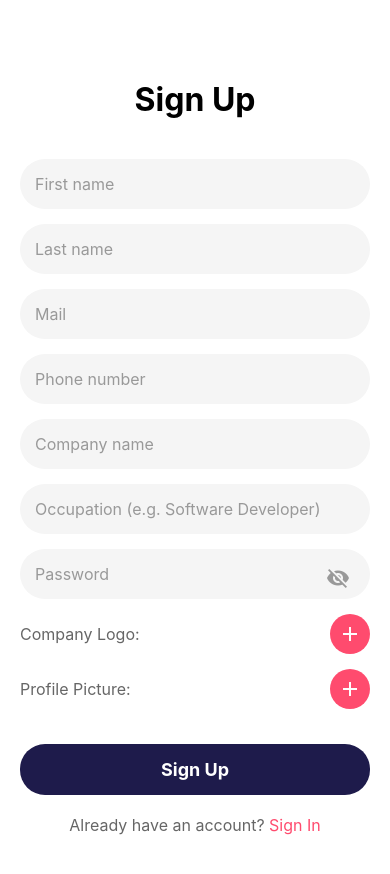
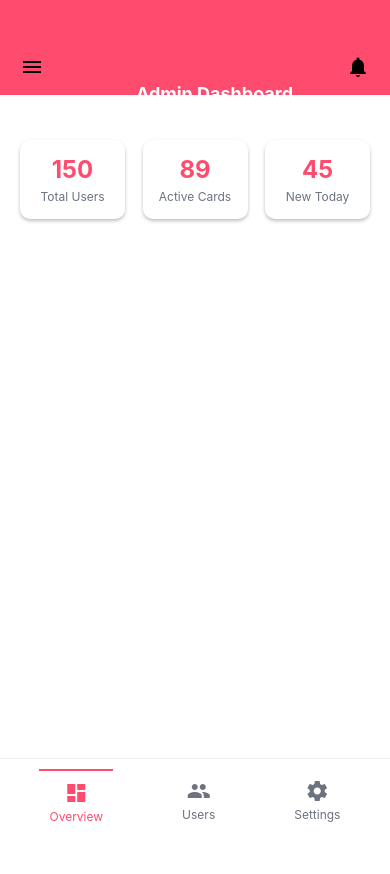
Before and after one commit to Pzzles/XSCard_App, a React Native app: screen /AdminDashboard in a window 390 px wide. Shown: the top 874 px of the page. After the commit the page ends 844 px from the top, so only its background shows below. Built offline with nearby package versions, Linux system fonts and the light colour scheme.

Commit message:
admin dashboard and navigation done

```diff
--- a/App.tsx
+++ b/App.tsx
@@ -4,7 +4,6 @@ import { StatusBar } from 'expo-status-bar';
 import { SafeAreaProvider } from 'react-native-safe-area-context';
 import { COLORS } from './src/constants/colors';
 import AuthNavigator from './src/navigation/AuthNavigator';
-// import TabNavigator from './src/navigation/TabNavigator';
 
 export default function App() {
   return (
--- /dev/null
+++ b/src/components/AdminHeader.tsx
@@ -0,0 +1,148 @@
+import React, { useState } from 'react';
+import { StyleSheet, View, Text, TouchableOpacity, Modal } from 'react-native';
+import { MaterialIcons } from '@expo/vector-icons';
+import { COLORS } from '../constants/colors';
+import { useNavigation } from '@react-navigation/native';
+import { StackNavigationProp } from '@react-navigation/stack';
+import AsyncStorage from '@react-native-async-storage/async-storage';
+
+type RootStackParamList = {
+  SignIn: undefined;
+  AdminDashboard: undefined;
+  MainApp: undefined;
+  // Add other screen names as needed
+};
+
+type AdminHeaderProps = {
+  title: string;
+};
+
+export default function AdminHeader({ title }: AdminHeaderProps) {
+  const navigation = useNavigation<StackNavigationProp<RootStackParamList>>();
+  const [isMenuVisible, setIsMenuVisible] = useState(false);
+
+  const handleLogout = async () => {
+    try {
+      await AsyncStorage.clear();
+      navigation.reset({
+        index: 0,
+        routes: [{ name: 'SignIn' }],
+      });
+    } catch (error) {
+      console.error('Error during logout:', error);
+    }
+  };
+
+  return (
+    <>
+      <View style={styles.header}>
+        <TouchableOpacity
+          style={styles.icon}
+          onPress={() => setIsMenuVisible(true)}
+        >
+          <MaterialIcons name="menu" size={24} color={COLORS.black} />
+        </TouchableOpacity>
+
+        <View style={styles.titleContainer}>
+          <Text style={styles.title}>{title}</Text>
+        </View>
+
+        <View style={styles.iconContainer}>
+          <TouchableOpacity style={styles.icon}>
+            <MaterialIcons name="notifications" size={24} color={COLORS.black} />
+          </TouchableOpacity>
+        </View>
+      </View>
+
+      <Modal
+        visible={isMenuVisible}
+        transparent={true}
+        animationType="fade"
+        onRequestClose={() => setIsMenuVisible(false)}
+      >
+        <TouchableOpacity
+          style={styles.modalOverlay}
+          activeOpacity={1}
+          onPress={() => setIsMenuVisible(false)}
+        >
+          <View style={styles.menuContainer}>
+            <TouchableOpacity
+              style={styles.menuItem}
+              onPress={handleLogout}
+            >
+              <MaterialIcons name="logout" size={24} color={COLORS.primary} />
+              <Text style={styles.menuText}>Logout</Text>
+            </TouchableOpacity>
+          </View>
+        </TouchableOpacity>
+      </Modal>
+    </>
+  );
+}
+
+const styles = StyleSheet.create({
+  header: {
+    position: 'absolute',
+    top: 0,
+    left: 0,
+    right: 0,
+    paddingTop: 55,
+    flexDirection: 'row',
+    alignItems: 'center',
+    justifyContent: 'space-between',
+    padding: 16,
+    backgroundColor: COLORS.primary,
+    zIndex: 1,
+  },
+  titleContainer: {
+    paddingTop: 52,
+    position: 'absolute',
+    left: '55%',
+    transform: [{ translateX: '-50%' }],
+  },
+  title: {
+    fontSize: 18,
+    fontWeight: 'bold',
+    color: COLORS.white,
+  },
+  icon: {
+    width: 24,
+    height: 24,
+    marginHorizontal: 4,
+  },
+  iconContainer: {
+    flexDirection: 'row',
+  },
+  modalOverlay: {
+    flex: 1,
+    backgroundColor: 'rgba(0, 0, 0, 0.5)',
+  },
+  menuContainer: {
+    position: 'absolute',
+    top: 100,
+    left: 20,
+    backgroundColor: COLORS.white,
+    borderRadius: 12,
+    padding: 8,
+    minWidth: 200,
+    shadowColor: '#000',
+    shadowOffset: {
+      width: 0,
+      height: 2,
+    },
+    shadowOpacity: 0.25,
+    shadowRadius: 3.84,
+    elevation: 5,
+  },
+  menuItem: {
+    flexDirection: 'row',
+    alignItems: 'center',
+    padding: 12,
+    gap: 12,
+  },
+  menuText: {
+    fontSize: 16,
+    color: COLORS.black,
+    fontWeight: '500',
+  },
+});
--- a/src/navigation/AuthNavigator.tsx
+++ b/src/navigation/AuthNavigator.tsx
@@ -3,15 +3,17 @@ import { createStackNavigator } from '@react-navigation/stack';
 import SignInScreen from '../screens/auth/SignInScreen';
 import SignUpScreen from '../screens/auth/SignUpScreen';
 import TabNavigator from './TabNavigator';
+import AdminDashboard from '../screens/admin/AdminDashboard';
 
 const Stack = createStackNavigator();
 
 export default function AuthNavigator() {
   return (
     <Stack.Navigator screenOptions={{ headerShown: false }}>
+      <Stack.Screen name="SignIn" component={SignInScreen} />
       <Stack.Screen name="SignUp" component={SignUpScreen} />
-      <Stack.Screen name="SignIn" component={SignInScreen} />
       <Stack.Screen name="MainApp" component={TabNavigator} />
+      <Stack.Screen name="AdminDashboard" component={AdminDashboard} />
     </Stack.Navigator>
   );
 }
--- /dev/null
+++ b/src/screens/admin/AdminDashboard.tsx
@@ -0,0 +1,145 @@
+import React, { useState } from 'react';
+import { StyleSheet, View, Text, ScrollView, TouchableOpacity } from 'react-native';
+import { MaterialIcons } from '@expo/vector-icons';
+import { COLORS } from '../../constants/colors';
+import AdminHeader from '../../components/AdminHeader';
+
+export default function AdminDashboard() {
+  const [selectedTab, setSelectedTab] = useState('overview');
+
+  return (
+    <View style={styles.container}>
+      <AdminHeader title="Admin Dashboard" />
+
+      <ScrollView style={styles.content}>
+        <View style={styles.statsContainer}>
+          <View style={styles.statCard}>
+            <Text style={styles.statNumber}>150</Text>
+            <Text style={styles.statLabel}>Total Users</Text>
+          </View>
+          <View style={styles.statCard}>
+            <Text style={styles.statNumber}>89</Text>
+            <Text style={styles.statLabel}>Active Cards</Text>
+          </View>
+          <View style={styles.statCard}>
+            <Text style={styles.statNumber}>45</Text>
+            <Text style={styles.statLabel}>New Today</Text>
+          </View>
+        </View>
+
+        {/* Add more admin dashboard content here */}
+      </ScrollView>
+
+      <View style={styles.footer}>
+        <TouchableOpacity
+          style={[styles.footerTab, selectedTab === 'overview' && styles.selectedTab]}
+          onPress={() => setSelectedTab('overview')}
+        >
+          <MaterialIcons
+            name="dashboard"
+            size={24}
+            color={selectedTab === 'overview' ? COLORS.primary : COLORS.gray}
+          />
+          <Text style={[styles.footerText, selectedTab === 'overview' && styles.selectedText]}>
+            Overview
+          </Text>
+        </TouchableOpacity>
+
+        <TouchableOpacity
+          style={[styles.footerTab, selectedTab === 'users' && styles.selectedTab]}
+          onPress={() => setSelectedTab('users')}
+        >
+          <MaterialIcons
+            name="people"
+            size={24}
+            color={selectedTab === 'users' ? COLORS.primary : COLORS.gray}
+          />
+          <Text style={[styles.footerText, selectedTab === 'users' && styles.selectedText]}>
+            Users
+          </Text>
+        </TouchableOpacity>
+
+        <TouchableOpacity
+          style={[styles.footerTab, selectedTab === 'settings' && styles.selectedTab]}
+          onPress={() => setSelectedTab('settings')}
+        >
+          <MaterialIcons
+            name="settings"
+            size={24}
+            color={selectedTab === 'settings' ? COLORS.primary : COLORS.gray}
+          />
+          <Text style={[styles.footerText, selectedTab === 'settings' && styles.selectedText]}>
+            Settings
+          </Text>
+        </TouchableOpacity>
+      </View>
+    </View>
+  );
+}
+
+const styles = StyleSheet.create({
+  container: {
+    flex: 1,
+    backgroundColor: COLORS.white,
+  },
+  content: {
+    flex: 1,
+    marginTop: 120,
+    padding: 20,
+  },
+  statsContainer: {
+    flexDirection: 'row',
+    justifyContent: 'space-between',
+    marginBottom: 20,
+  },
+  statCard: {
+    backgroundColor: COLORS.white,
+    padding: 15,
+    borderRadius: 10,
+    width: '30%',
+    shadowColor: '#000',
+    shadowOffset: {
+      width: 0,
+      height: 2,
+    },
+    shadowOpacity: 0.25,
+    shadowRadius: 3.84,
+    elevation: 5,
+  },
+  statNumber: {
+    fontSize: 24,
+    fontWeight: 'bold',
+    color: COLORS.primary,
+    textAlign: 'center',
+  },
+  statLabel: {
+    fontSize: 12,
+    color: COLORS.gray,
+    textAlign: 'center',
+    marginTop: 5,
+  },
+  footer: {
+    flexDirection: 'row',
+    justifyContent: 'space-around',
+    padding: 10,
+    backgroundColor: COLORS.white,
+    borderTopWidth: 1,
+    borderTopColor: '#eee',
+  },
+  footerTab: {
+    alignItems: 'center',
+    padding: 10,
+  },
+  selectedTab: {
+    borderTopWidth: 2,
+    borderTopColor: COLORS.primary,
+  },
+  footerText: {
+    fontSize: 12,
+    color: COLORS.gray,
+    marginTop: 4,
+  },
+  selectedText: {
+    color: COLORS.primary,
+  },
+});
--- a/src/screens/auth/SignInScreen.tsx
+++ b/src/screens/auth/SignInScreen.tsx
@@ -10,6 +10,12 @@ import AsyncStorage from '@react-native-async-storage/async-storage';
 import ErrorPopup from '../../components/popups/ErrorPopup';
 
 type SignInScreenNavigationProp = StackNavigationProp<AuthStackParamList, 'SignIn'>;
+
+// Add these admin credentials
+const ADMIN_CREDENTIALS = {
+  email: 'admin@xscard.com',
+  password: 'admin123'
+};
 
 export default function SignInScreen() {
   const navigation = useNavigation<SignInScreenNavigationProp>();
@@ -68,6 +74,14 @@ export default function SignInScreen() {
 
     setIsLoading(true);
     try {
+      // Check for admin credentials first
+      if (email === ADMIN_CREDENTIALS.email && password === ADMIN_CREDENTIALS.password) {
+        await AsyncStorage.setItem('userRole', 'admin');
+        navigation.navigate('AdminDashboard');
+        return;
+      }
+
+      // Regular user authentication
       const response = await fetch(buildUrl(ENDPOINTS.SIGN_IN), {
         method: 'POST',
         headers: {
@@ -86,7 +100,8 @@ export default function SignInScreen() {
           id: data.user.id,
           name: data.user.name,
           email: data.user.email,
-          company: data.user.company
+          company: data.user.company,
+          role: 'user' // Add role for regular users
         }));
         navigation.navigate('MainApp');
       } else {
--- a/src/types/index.ts
+++ b/src/types/index.ts
@@ -19,10 +19,12 @@ export type Contact = {
 export type RootTabParamList = {
   Cards: undefined;
   Contacts: undefined;
+  AdminDashboard: undefined;
 };
 
 export type AuthStackParamList = {
+  SignIn: undefined;
   SignUp: undefined;
-  SignIn: undefined;
+  AdminDashboard: undefined;
   MainApp: undefined;
 };
```
